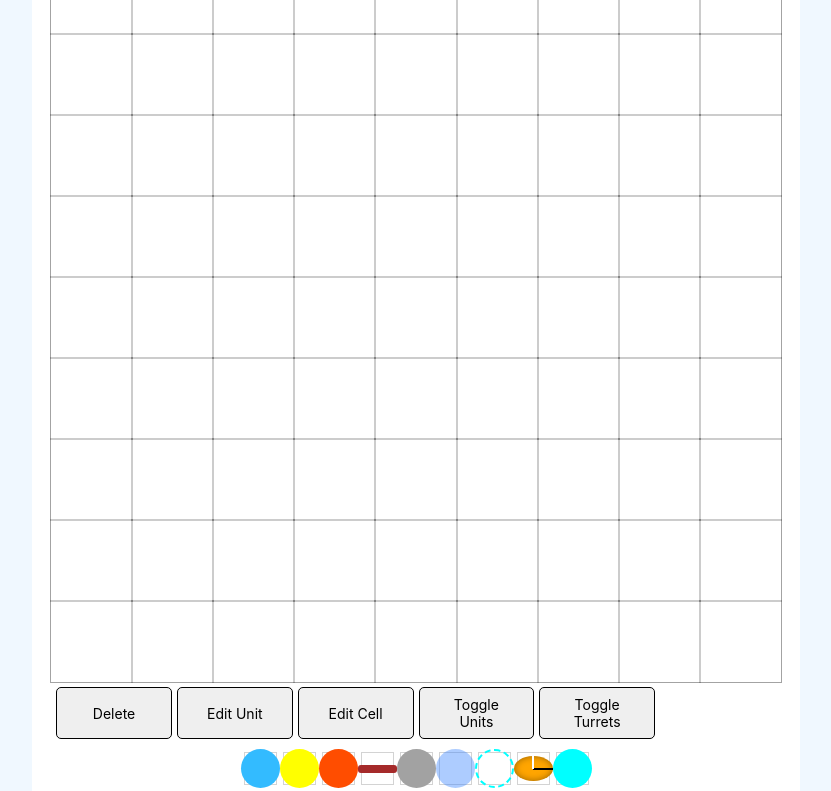
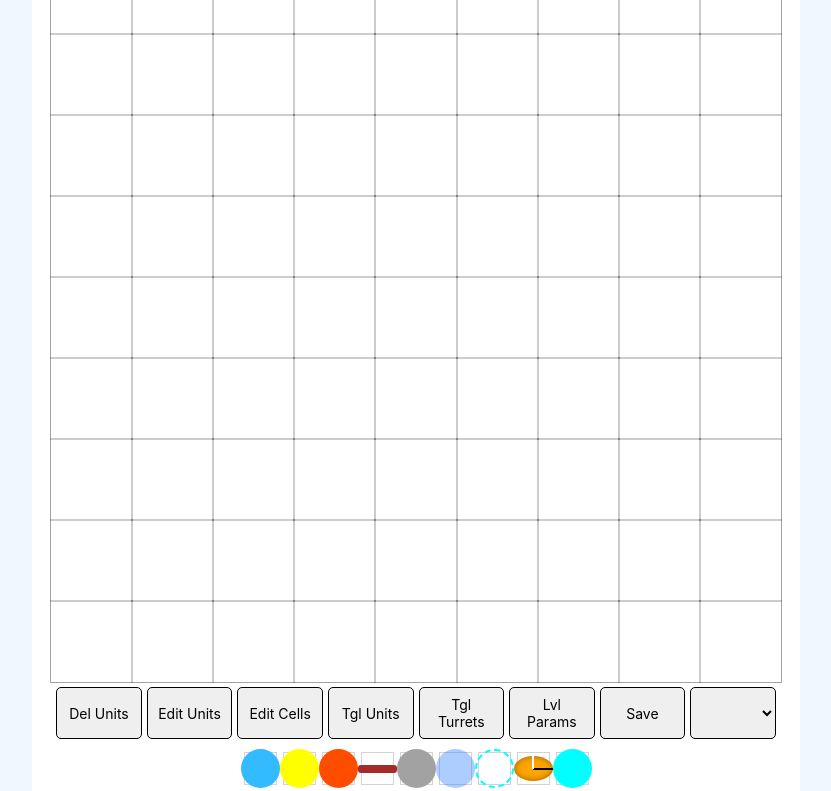
Before and after one commit to FaridSakhyzad/ig, a React (Create React App) app: page / in a window 1280 px wide. Shown: the top 791 px of the page, without its empty margins (224-1055 px from the left). Built offline with nearby package versions, Linux system fonts and the light colour scheme.

Commit message:
Level Editor | Admin Mode

```diff
--- a/src/App.jsx
+++ b/src/App.jsx
@@ -5,7 +5,14 @@ import { setCurrentScreen } from './redux/ui/actions';
 import Playground from './components/Playground';
 import LevelEdit from './components/LevelEdit';
 import { BASE_VIEWPORT_WIDTH } from './config/config';
-import { GAMEPLAY_MODE, SCREEN_MODES } from './constants/constants';
+import {
+  CELL_EDIT_MODE,
+  GAMEPLAY_MODE,
+  PERSISTENT_DELETE_MODE,
+  PERSISTENT_PLACING_MODE,
+  SCREEN_MODES,
+  UNIT_EDIT_MODE,
+} from './constants/constants';
 import { LevelMap } from './maps/maps';
 import { readLevels, updateLevel } from './api/api';
 import LevelEditComponent from './components/LevelEdit/LevelEditComponent';
@@ -14,6 +21,23 @@ import './App.scss';
 import './mainMenu.scss';
 import UnitEdit from './components/LevelEdit/UnitEdit';
 import CellEdit from './components/LevelEdit/CellEdit';
+import PlaygroundEdit from './components/LevelEdit/PlaygroundEdit';
+import {
+  BASE_UNIT,
+  BOBOMB,
+  DEFLECTOR,
+  HIDDEN,
+  LASER,
+  NPC,
+  WALL,
+} from './constants/units';
+import BaseUnit from './units/BaseUnit';
+import Bobomb from './units/Bobomb';
+import Laser from './units/Laser';
+import Deflector from './units/Deflector';
+import Wall from './units/Wall';
+import Npc from './units/Npc';
+import Hidden from './units/Hidden';
 
 function App() {
   const dispatch = useDispatch();
@@ -70,8 +94,8 @@ function App() {
     setProjectileMoveStep(baseWidthUnit);
   };
 
-  const saveEditedUnits = (units) => {
-    updateLevel({ ...currentLevel, units: [...units] });
+  const saveEditedUnits = () => {
+    updateLevel(currentLevel);
   };
 
   const saveLevelParams = (levelParams = {}) => {
@@ -143,6 +167,7 @@ function App() {
     ? currentLevel.grid[editedCellCoords[0]][editedCellCoords[1]] : null;
 
   const [userInputMode, setUserInputMode] = useState(GAMEPLAY_MODE);
+  const [afterInputCallback, setAfterInputCallback] = useState(null);
 
   const onUnitEditClose = () => {
     setEditedUnitIndex(null);
@@ -160,11 +185,6 @@ function App() {
     saveLevelParams();
   };
 
-  const onLevelUnitsChange = (newUnits) => {
-    currentLevel.units = newUnits;
-    setCurrentLevel(currentLevel);
-  };
-
   const getUnitParamsForEdit = () => {
     const {
       angle,
@@ -175,6 +195,7 @@ function App() {
       value,
       valueCountable,
       kind,
+      meta,
     } = editedUnit;
 
     return {
@@ -186,10 +207,72 @@ function App() {
       value,
       valueCountable,
       kind,
+      meta,
     };
   };
 
   const getUnitTurretsForEdit = () => structuredClone(editedUnit.turrets);
+
+  const onPlaygroundEdit = (mode, data = {}) => {
+    setAfterInputCallback(data.callback || null);
+    setUserInputMode(mode);
+  };
+
+  const placeUnit = (newUnitTop, newUnitLeft) => {
+    const generators = {
+      [BASE_UNIT.id]: (unitTop, unitLeft, params) => new BaseUnit(unitTop, unitLeft, params),
+      [BOBOMB.id]: (unitTop, unitLeft, params) => new Bobomb(unitTop, unitLeft, params),
+      [LASER.id]: (unitTop, unitLeft, params) => new Laser(unitTop, unitLeft, params),
+      [DEFLECTOR.id]: (unitTop, unitLeft, params) => new Deflector(unitTop, unitLeft, params),
+      [WALL.id]: (unitTop, unitLeft, params) => new Wall(unitTop, unitLeft, params),
+      [NPC.id]: (unitTop, unitLeft, params) => new Npc(unitTop, unitLeft, params),
+      [HIDDEN.id]: (unitTop, unitLeft, params) => new Hidden(unitTop, unitLeft, params),
+    };
+
+    const newUnit = generators[afterInputCallback](newUnitTop, newUnitLeft, { value: 4 });
+
+    currentLevel.units.push(newUnit);
+
+    setCurrentLevel({ ...currentLevel });
+  };
+
+  const removeUnit = (index) => {
+    currentLevel.units.splice(parseInt(index, 10), 1);
+
+    setCurrentLevel({ ...currentLevel });
+  };
+
+  const onUnitClick = (unitId, unitIndex) => {
+    if (userInputMode === UNIT_EDIT_MODE) {
+      onLevelUnitEdit(unitIndex, units[unitIndex]);
+    }
+
+    if (userInputMode === PERSISTENT_DELETE_MODE) {
+      removeUnit(unitIndex);
+    }
+  };
+  const onCellClick = (id, top, left) => {
+    if (userInputMode === CELL_EDIT_MODE) {
+      onLevelCellEdit(top, left);
+    }
+
+    if (userInputMode === PERSISTENT_PLACING_MODE) {
+      placeUnit(top, left);
+    }
+  };
+
+  const renderPlayGroundEdit = () => (
+    <PlaygroundEdit
+      onLevelParamsEdit={onLevelParamsEdit}
+      onEdit={onPlaygroundEdit}
+      currentMode={userInputMode}
+      currentCallback={afterInputCallback}
+      onSave={saveEditedUnits}
+      currentLevel={currentLevel}
+      levels={levels}
+      changeCurrentLevel={changeCurrentLevel}
+    />
+  );
 
   return (
     <div className="app">
@@ -233,15 +316,10 @@ function App() {
               projectileExplosionDuration={projectileExplosionDuration}
               projectileMoveStep={projectileMoveStep}
               level={currentLevel}
-              levels={levels}
-              onChangeLevel={changeCurrentLevel}
               onPlayNextLevel={setNextLevel}
-              onLevelParamsEdit={onLevelParamsEdit}
-              onLevelUnitsChange={onLevelUnitsChange}
-              onLevelUnitEdit={onLevelUnitEdit}
-              onLevelCellEdit={onLevelCellEdit}
-              onSaveUnits={saveEditedUnits}
-              userInputMode={userInputMode}
+              renderPlayGroundEdit={renderPlayGroundEdit}
+              onUnitClick={onUnitClick}
+              onCellClick={onCellClick}
             />
           </div>
         </>
--- a/src/App.scss
+++ b/src/App.scss
@@ -1,6 +1,10 @@
 body, html, #root {
   width: 100%;
   height: 100%;
+}
+
+.titleH2 {
+  margin: 0;
 }
 
 .container {
--- a/src/components/LevelEdit/PlaygroundEdit.jsx
+++ b/src/components/LevelEdit/PlaygroundEdit.jsx
@@ -5,7 +5,7 @@ import {
   CELL_EDIT_MODE, CELL_MULTISELECT_MODE,
   GAMEPLAY_MODE,
   PERSISTENT_PLACING_MODE,
-  UNIT_DELETE_MODE,
+  PERSISTENT_DELETE_MODE,
   UNIT_EDIT_MODE,
 } from 'constants/constants';
 import {
@@ -18,12 +18,21 @@ import {
   PORTAL,
   TELEPORT,
   WALL,
-  Units,
+  UNITS,
 } from '../../constants/units';
 import Unit from '../Unit';
 
 export default function PlaygroundEdit(props) {
-  const { onEdit, currentMode, currentCallback } = props;
+  const {
+    onEdit,
+    onSave,
+    onLevelParamsEdit,
+    currentMode,
+    currentCallback,
+    currentLevel,
+    levels,
+    changeCurrentLevel,
+  } = props;
 
   const [mode, setMode] = useState(currentMode);
   const [callback, setCallback] = useState(currentCallback);
@@ -93,21 +102,33 @@ export default function PlaygroundEdit(props) {
   };
 
   const handleDeleteUnitsClick = () => {
-    if (mode === UNIT_DELETE_MODE) {
+    if (mode === PERSISTENT_DELETE_MODE) {
       setMode(GAMEPLAY_MODE);
       onEdit(GAMEPLAY_MODE);
 
       return;
     }
 
-    setMode(UNIT_DELETE_MODE);
-    onEdit(UNIT_DELETE_MODE);
+    setMode(PERSISTENT_DELETE_MODE);
+    onEdit(PERSISTENT_DELETE_MODE);
   };
 
   const handleItemButtonClick = (id) => {
     if (callbacks[id]) {
       callbacks[id]();
     }
+  };
+
+  const handleLevelParamsClick = () => {
+    onLevelParamsEdit();
+  };
+
+  const handleSaveClick = () => {
+    onSave();
+  };
+
+  const handleLevelSelectorChange = (e) => {
+    changeCurrentLevel(e.target.value);
   };
 
   const renderUnitButton = (id) => (
@@ -140,42 +161,71 @@ export default function PlaygroundEdit(props) {
         <button
           type="button"
           onClick={handleDeleteUnitsClick}
-          className={classnames('button', { selected: currentMode === UNIT_DELETE_MODE })}
+          className={classnames('button levelEditButton', { selected: currentMode === PERSISTENT_DELETE_MODE })}
         >
-          Delete
+          Del Units
         </button>
         <button
           type="button"
           onClick={handleEditUnitsClick}
-          className={classnames('button', { selected: currentMode === UNIT_EDIT_MODE })}
+          className={classnames('button levelEditButton', { selected: currentMode === UNIT_EDIT_MODE })}
         >
-          Edit Unit
+          Edit Units
         </button>
         <button
           type="button"
           onClick={handleEditCellsClick}
-          className={classnames('button', { selected: currentMode === CELL_EDIT_MODE })}
+          className={classnames('button levelEditButton', { selected: currentMode === CELL_EDIT_MODE })}
         >
-          Edit Cell
+          Edit Cells
         </button>
         <button
           type="button"
           onClick={() => {}}
-          className="button"
+          className="button levelEditButton"
         >
-          Toggle Units
+          Tgl Units
         </button>
         <button
           type="button"
           onClick={() => {}}
-          className="button"
+          className="button levelEditButton"
         >
-          Toggle Turrets
+          Tgl Turrets
         </button>
+        <button
+          type="button"
+          onClick={handleLevelParamsClick}
+          className="button levelEditButton"
+        >
+          Lvl Params
+        </button>
+        <button
+          type="button"
+          onClick={handleSaveClick}
+          className="button levelEditButton"
+        >
+          Save
+        </button>
+        <select
+          className="select"
+          onChange={handleLevelSelectorChange}
+          value={currentLevel.id}
+        >
+          {levels.map(({ id, name }) => (
+            <option
+              id={id}
+              key={id}
+              value={id}
+            >
+              {name || id}
+            </option>
+          ))}
+        </select>
       </div>
 
       <div className="levelEditItems">
-        {Units.map((unit) => (
+        {UNITS.map((unit) => (
           <div className="levelEditItems-itemButton" key={unit.id} onClick={() => handleItemButtonClick(unit.id)}>
             {renderUnitButton(unit.id)}
           </div>
@@ -189,11 +239,23 @@ export default function PlaygroundEdit(props) {
 PlaygroundEdit.propTypes = {
   currentMode: PropTypes.string,
   currentCallback: PropTypes.string,
+  // eslint-disable-next-line react/forbid-prop-types
+  currentLevel: PropTypes.object,
+  // eslint-disable-next-line react/forbid-prop-types
+  levels: PropTypes.array,
+  onLevelParamsEdit: PropTypes.func,
   onEdit: PropTypes.func,
+  onSave: PropTypes.func,
+  changeCurrentLevel: PropTypes.func,
 };
 
 PlaygroundEdit.defaultProps = {
   currentMode: '',
   currentCallback: '',
+  currentLevel: {},
+  levels: [],
+  onLevelParamsEdit: () => {},
   onEdit: () => {},
+  onSave: () => {},
+  changeCurrentLevel: () => {},
 };
--- a/src/components/LevelEdit/levelEdit.scss
+++ b/src/components/LevelEdit/levelEdit.scss
@@ -46,10 +46,16 @@
 .levelEditButtons {
   width: 100%;
   display: grid;
-  grid-template-columns: repeat(auto-fill, minmax(100px, 1fr));
+  grid-template-columns: repeat(auto-fill, minmax(80px, 1fr));
   grid-column-gap: 5px;
   grid-row-gap: 5px;
   margin: 0 0 10px 0;
+}
+
+.levelEditButton {
+  &.button {
+    padding: 8px;
+  }
 }
 
 .levelEditItems {
--- a/src/components/Playground/index.jsx
+++ b/src/components/Playground/index.jsx
@@ -30,15 +30,9 @@ import {
   SELECT_MODE,
   PLACING_MODE,
   SCREEN_MODES,
-  UNIT_EDIT_MODE,
-  CELL_EDIT_MODE,
-  UNIT_DELETE_MODE,
-  PERSISTENT_PLACING_MODE,
 } from 'constants/constants';
 
 import { DEFAULT_MAP_WIDTH } from 'config/config';
-
-import PlaygroundEdit from '../LevelEdit/PlaygroundEdit';
 
 import Projectile from '../Projectile';
 import Unit from '../Unit';
@@ -62,14 +56,10 @@ function Playground(props) {
     projectileExplosionDuration,
     projectileMoveStep,
     level: levelFromProp,
-    levels,
-    onChangeLevel,
     onPlayNextLevel,
-    onLevelParamsEdit,
-    onLevelUnitEdit,
-    onLevelUnitsChange,
-    onLevelCellEdit,
-    onSaveUnits,
+    renderPlayGroundEdit,
+    onUnitClick,
+    onCellClick,
   } = props;
 
   const dispatch = useDispatch();
@@ -82,6 +72,7 @@ function Playground(props) {
     defaults,
     lasers,
     portals,
+    teleports,
     swaps,
     rotates,
     jumps,
@@ -269,8 +260,6 @@ function Playground(props) {
     newUnits.push(portal2);
 
     setUnits(newUnits);
-
-    dispatch(setAmmo({ portals: portals - 1 }));
   };
 
   const placeTeleports = () => {
@@ -387,7 +376,6 @@ function Playground(props) {
     const newUnits = [...units];
 
     setUnits(newUnits);
-    onLevelUnitsChange(newUnits);
   };
 
   const placeUnit = (newUnitTop, newUnitLeft) => {
@@ -420,18 +408,11 @@ function Playground(props) {
     setUnits(newUnits);
 
     callbacks[afterInputAction]();
-
-    onLevelUnitsChange(newUnits);
   };
 
   const handleUnitClick = (e, unitId, unitIndex) => {
-    if (userInputMode === UNIT_EDIT_MODE) {
-      onLevelUnitEdit(unitIndex, units[unitIndex]);
-      return;
-    }
-
-    if (userInputMode === UNIT_DELETE_MODE) {
-      removeUnit(unitIndex);
+    if (onUnitClick) {
+      onUnitClick(unitId, unitIndex);
       return;
     }
 
@@ -499,13 +480,9 @@ function Playground(props) {
   };
 
   const handleGridCellClick = (id, top, left) => {
-    if (userInputMode === CELL_EDIT_MODE) {
-      onLevelCellEdit(top, left);
+    if (onCellClick) {
+      onCellClick(id, top, left);
       return;
-    }
-
-    if (userInputMode === PERSISTENT_PLACING_MODE) {
-      placeUnit(top, left);
     }
 
     if (userInputMode === PLACING_MODE) {
@@ -536,13 +513,16 @@ function Playground(props) {
         if (afterInputAction === 'portal') {
           placePortals();
 
+          dispatch(setAmmo({ portals: portals - 1 }));
+
           setUserInputMode(GAMEPLAY_MODE);
-
           setSelectedCells([]);
         }
 
         if (afterInputAction === 'teleport') {
           placeTeleports();
+
+          dispatch(setAmmo({ teleports: teleports - 1 }));
 
           setUserInputMode(GAMEPLAY_MODE);
           setSelectedCells([]);
@@ -791,23 +771,6 @@ function Playground(props) {
     startLevel();
   }, [levelFromProp]);
 
-  const handleSaveUnitsClick = () => {
-    onSaveUnits(units);
-  };
-
-  const handleEditParamsClick = () => {
-    onLevelParamsEdit();
-  };
-
-  const handleLevelSelectorChange = (e) => {
-    onChangeLevel(e.target.value);
-  };
-
-  const onPlaygroundEdit = (mode, data = {}) => {
-    setAfterInputAction(data.callback || null);
-    setUserInputMode(mode);
-  };
-
   return (
     <>
       {winScreenVisible && (
@@ -835,26 +798,6 @@ function Playground(props) {
         </h3>
 
         <button type="button" className="button" onClick={handleMenuClick}>Menu</button>
-        <button type="button" className="button" onClick={handleEditParamsClick}>Params</button>
-        <button type="button" className="button" onClick={handleSaveUnitsClick}>Save</button>
-
-        {levels && (
-          <select
-            className="select"
-            onChange={handleLevelSelectorChange}
-            value={level.id}
-          >
-            {levels.map(({ id, name }) => (
-              <option
-                id={id}
-                key={id}
-                value={id}
-              >
-                {name || id}
-              </option>
-            ))}
-          </select>
-        )}
       </div>
 
       <div className="field" id="field">
@@ -923,11 +866,7 @@ function Playground(props) {
         </div>
       </div>
 
-      <PlaygroundEdit
-        onEdit={onPlaygroundEdit}
-        currentMode={userInputMode}
-        currentCallback={afterInputAction}
-      />
+      {renderPlayGroundEdit()}
 
       <UserMenu
         afterInputAction={afterInputAction}
@@ -944,27 +883,20 @@ Playground.propTypes = {
   // eslint-disable-next-line react/forbid-prop-types
   level: PropTypes.object.isRequired,
   // eslint-disable-next-line react/forbid-prop-types
-  levels: PropTypes.array.isRequired,
-  onChangeLevel: PropTypes.func,
   onPlayNextLevel: PropTypes.func,
-  onLevelParamsEdit: PropTypes.func,
-  onLevelUnitEdit: PropTypes.func,
-  onLevelUnitsChange: PropTypes.func,
-  onLevelCellEdit: PropTypes.func,
-  onSaveUnits: PropTypes.func,
+  renderPlayGroundEdit: PropTypes.func,
+  onUnitClick: PropTypes.func,
+  onCellClick: PropTypes.func,
 };
 
 Playground.defaultProps = {
   projectileExplosionDuration: 100,
   projectileMoveStep: 1,
   baseWidthUnit: 1,
-  onChangeLevel: () => {},
   onPlayNextLevel: () => {},
-  onLevelParamsEdit: () => {},
-  onLevelUnitEdit: () => {},
-  onLevelUnitsChange: () => {},
-  onLevelCellEdit: () => {},
-  onSaveUnits: () => {},
+  renderPlayGroundEdit: () => null,
+  onUnitClick: null,
+  onCellClick: null,
 };
 
 Playground.actingProjectilesNumber = 0;
--- a/src/constants/constants.js
+++ b/src/constants/constants.js
@@ -10,11 +10,11 @@ export const PLACING_MODE = 'placing';
 
 export const PERSISTENT_PLACING_MODE = 'persistentPlacing';
 
+export const PERSISTENT_DELETE_MODE = 'unitDelete';
+
 export const UNIT_EDIT_MODE = 'itemEdit';
 
 export const CELL_EDIT_MODE = 'cellEdit';
-
-export const UNIT_DELETE_MODE = 'unitDelete';
 
 export const SCREEN_MODES = {
   menu: 'menu',
--- a/src/constants/units.js
+++ b/src/constants/units.js
@@ -50,7 +50,7 @@ export const TELEPORT = {
   id: 'teleport',
 };
 
-export const Units = [
+export const UNITS = [
   BASE_UNIT,
   BOBOMB,
   LASER,
```
Also changed, not shown: src/components/LevelEdit/UnitEdit.jsx (+36 -5 lines).
